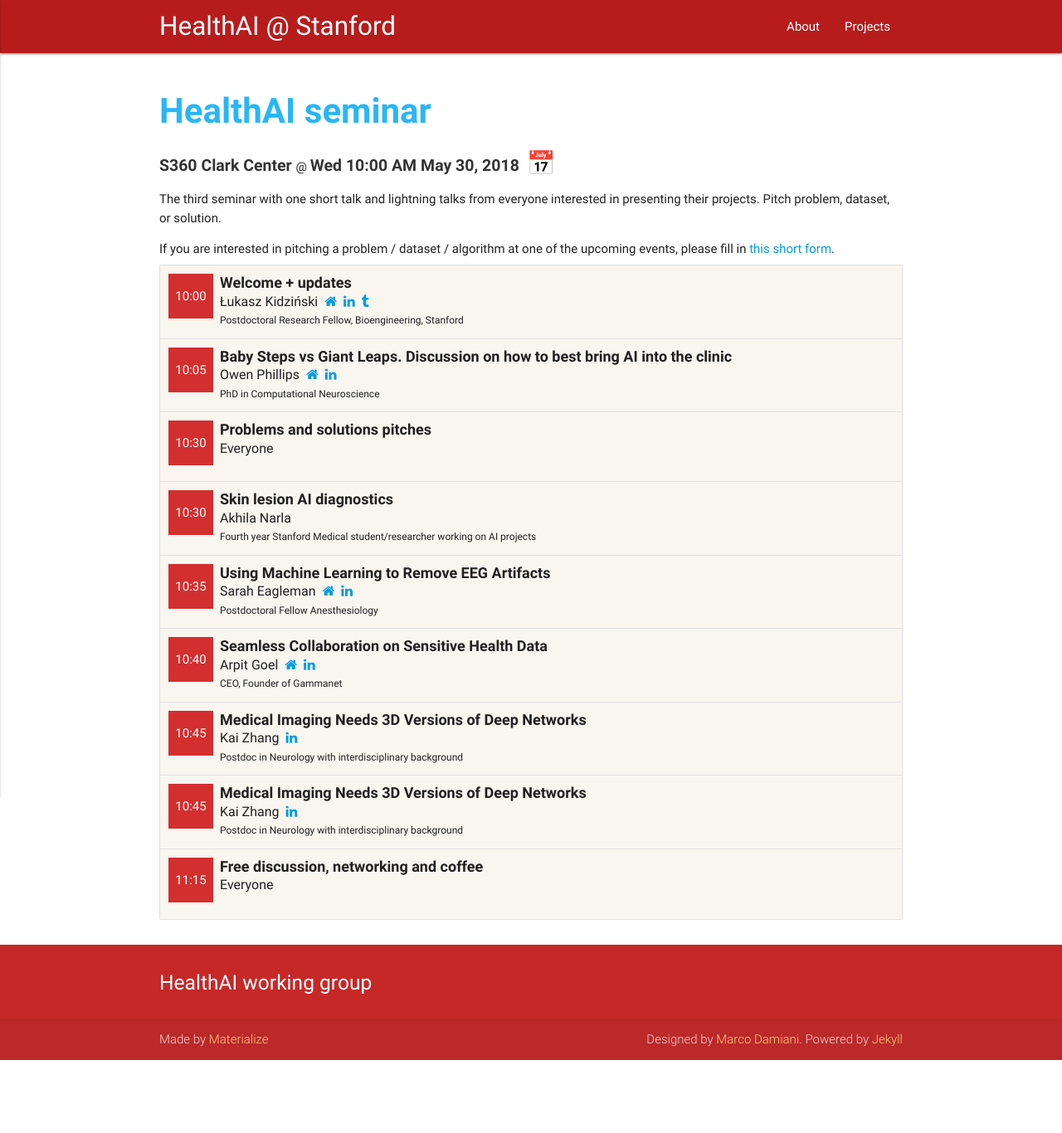
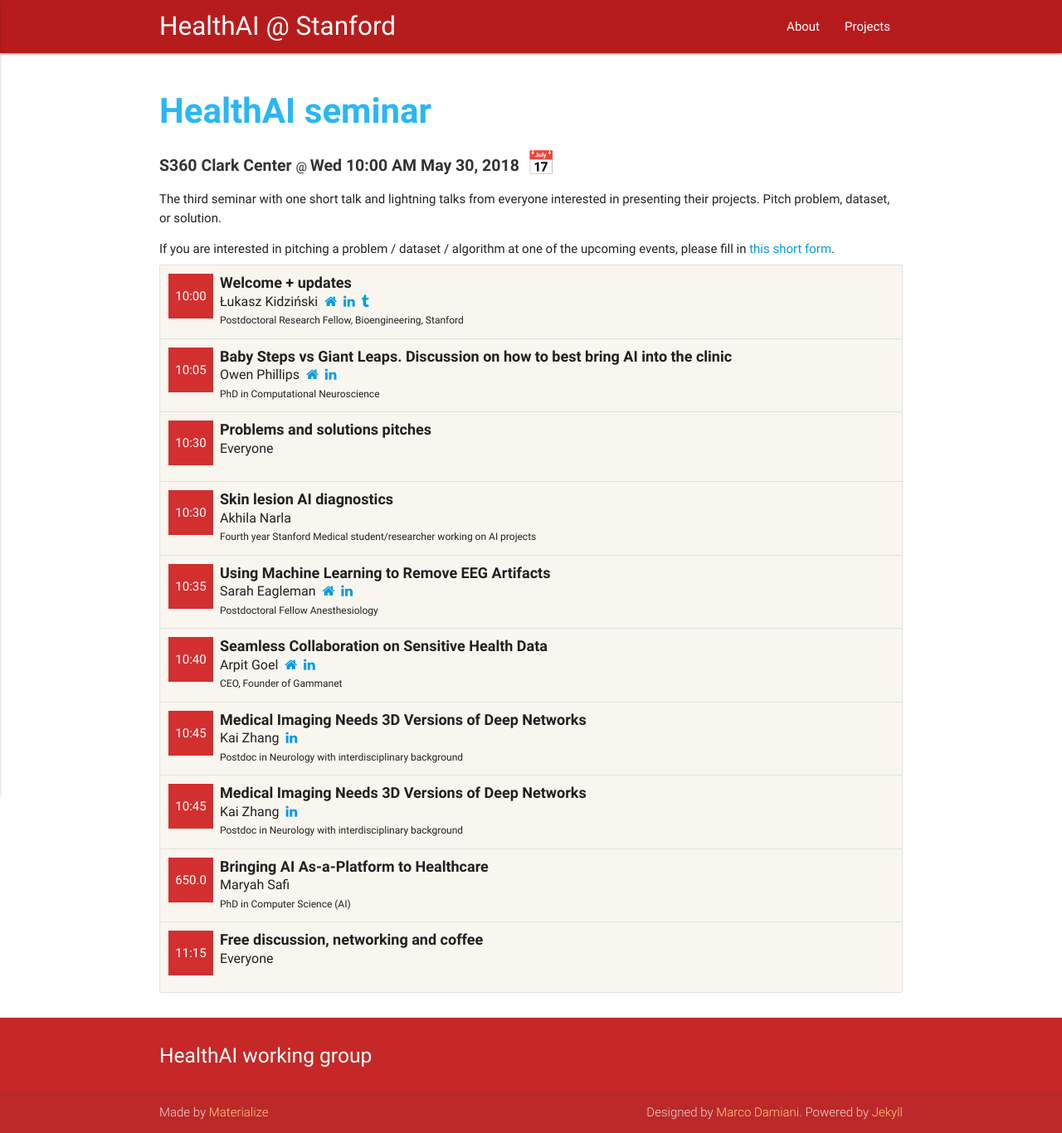
Before and after one commit to health-ai/health-ai.github.io, a Jekyll site: the page built from _events/2018-05-30-problems-and-solutoins.md, in a window 1280 px wide. Shown: the whole page at 83% size. Built offline with Jekyll 4.4.1, drawn with Linux system fonts in a browser that asks for light colours; before the commit the page ends 1278 px from its top, so only the background shows below that.

Commit message:
Update 2018-05-30-problems-and-solutoins.md

```diff
--- a/_events/2018-05-30-problems-and-solutoins.md
+++ b/_events/2018-05-30-problems-and-solutoins.md
@@ -48,6 +48,10 @@ talks:
     affiliation: Postdoc in Neurology with interdisciplinary background
     linkedin: https://www.linkedin.com/in/kyezhang/
     time: '10:45'
+  - title: Bringing AI As-a-Platform to Healthcare
+    speaker: Maryah Safi
+    affiliation: PhD in Computer Science (AI)
+    time: 10:50
   - title: Free discussion, networking and coffee
     speaker: Everyone
     time: '11:15'
```
